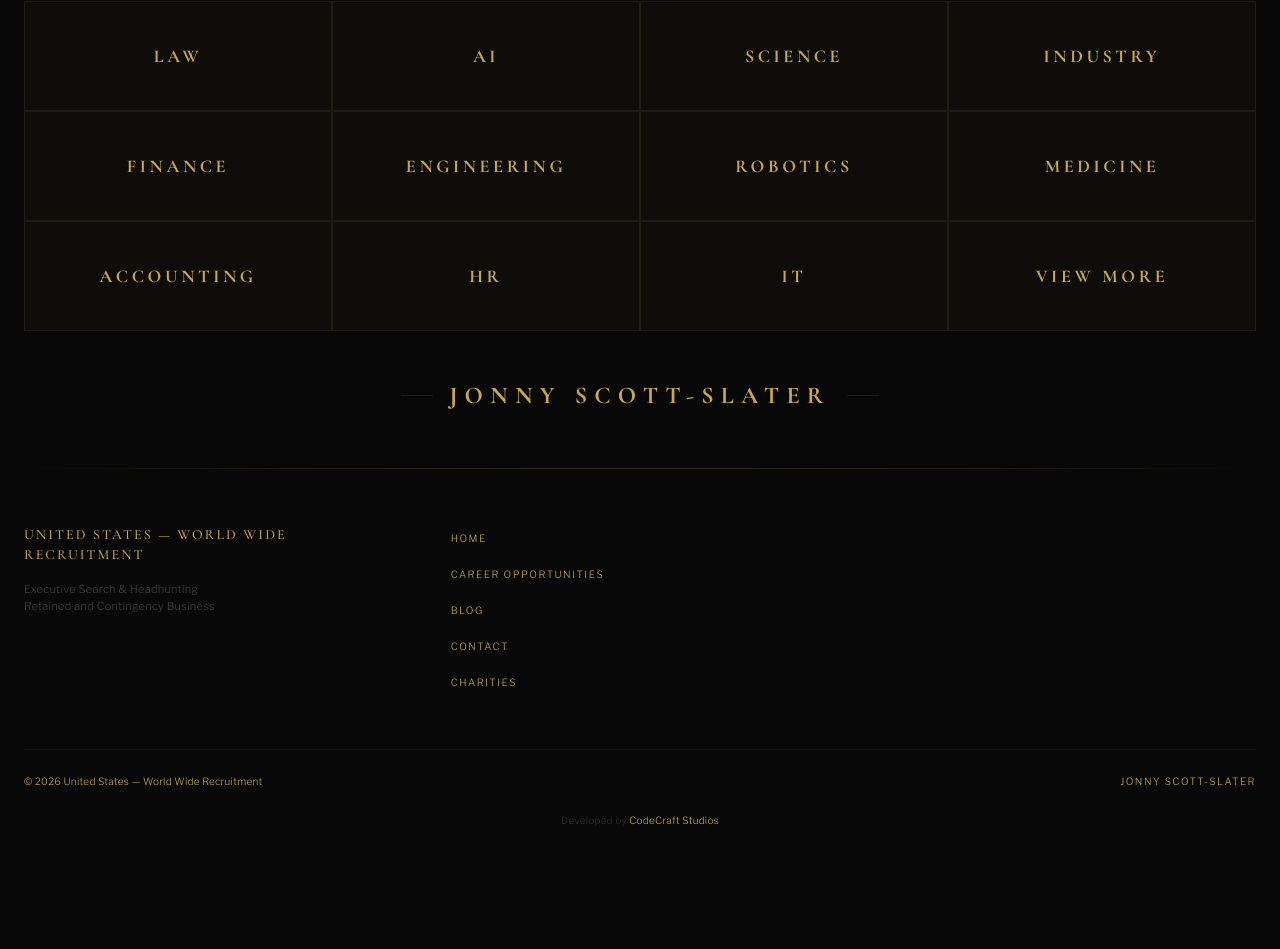
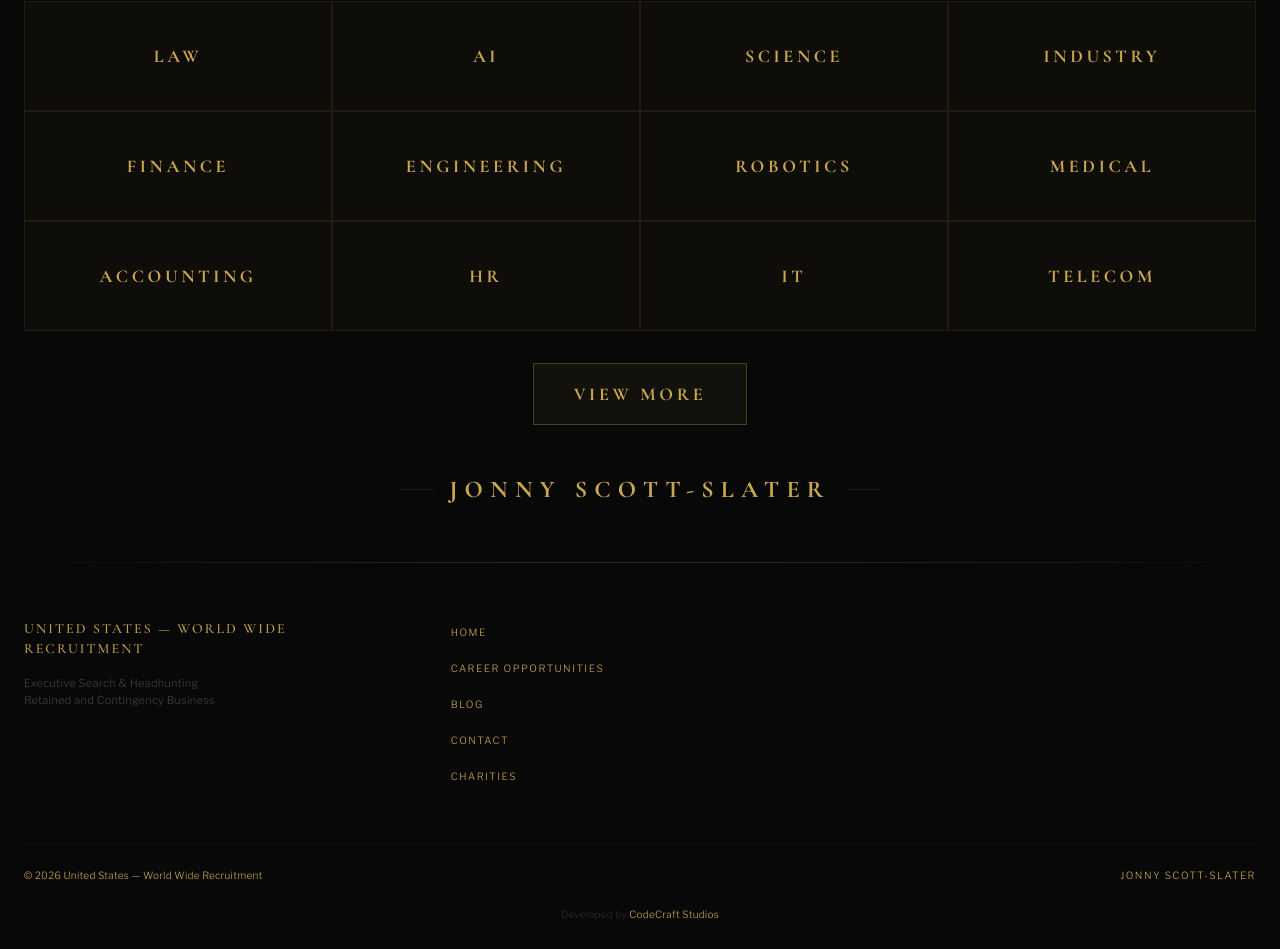
Before and after one commit to freewilly6/AWWR, a Next.js app: page / in a window 1280 px wide. Shown: the part 945-1894 px from the top of the page. Before the commit the page ends 1829 px from the top, so only its background shows below. Built offline with nearby package versions, Linux system fonts and the light colour scheme; no server answers; the database is empty.

Commit message:
new jobs

```diff
--- a/src/components/CategoryStrip.tsx
+++ b/src/components/CategoryStrip.tsx
@@ -1,17 +1,18 @@
 import Link from "next/link";
 
-const SECTORS = [
-  "Law",
-  "AI",
-  "Science",
-  "Industry",
-  "Finance",
-  "Engineering",
-  "Robotics",
-  "Medicine",
-  "Accounting",
-  "HR",
-  "IT",
+const SECTORS: { label: string; category?: string }[] = [
+  { label: "Law" },
+  { label: "AI" },
+  { label: "Science" },
+  { label: "Industry" },
+  { label: "Finance" },
+  { label: "Engineering" },
+  { label: "Robotics" },
+  { label: "Medical" },
+  { label: "Accounting" },
+  { label: "HR" },
+  { label: "IT" },
+  { label: "Telecom", category: "Telecommunications" },
 ];
 
 export default function CategoryStrip() {
@@ -32,20 +33,24 @@
         <div className="grid grid-cols-2 sm:grid-cols-4">
           {SECTORS.map((sector) => (
             <Link
-              key={sector}
-              href={`/career-opportunities?category=${encodeURIComponent(sector)}`}
+              key={sector.label}
+              href={`/career-opportunities?category=${encodeURIComponent(sector.category || sector.label)}`}
               className="category-block border border-gold-muted/15 bg-gold/[0.03] hover:bg-gold/[0.07] transition-all duration-500 px-4 py-8 lg:py-10 flex items-center justify-center group"
             >
               <span className="text-gold group-hover:text-white text-base sm:text-lg tracking-[0.2em] uppercase font-heading font-bold text-center transition-colors duration-500">
-                {sector}
+                {sector.label}
               </span>
             </Link>
           ))}
+        </div>
+
+        {/* View More button */}
+        <div className="mt-8 text-center">
           <Link
             href="/career-opportunities"
-            className="category-block border border-gold-muted/15 bg-gold/[0.03] hover:bg-gold/[0.07] transition-all duration-500 px-4 py-8 lg:py-10 flex items-center justify-center group"
+            className="inline-block border border-gold/30 bg-gold/[0.05] hover:bg-gold/[0.12] transition-all duration-500 px-10 py-4 group"
           >
-            <span className="text-gold group-hover:text-white text-base sm:text-lg tracking-[0.2em] uppercase font-heading font-bold text-center transition-colors duration-500">
+            <span className="text-gold group-hover:text-white text-base sm:text-lg tracking-[0.2em] uppercase font-heading font-bold transition-colors duration-500">
               View More
             </span>
           </Link>
--- a/src/lib/supabase.ts
+++ b/src/lib/supabase.ts
@@ -27,10 +27,12 @@
   "Finance",
   "Engineering",
   "Robotics",
-  "Medicine",
+  "Medical",
   "Accounting",
   "HR",
   "IT",
+  "Telecommunications",
+  "Hospitality",
 ] as const;
 
 export const LOCATION_REGIONS = [
```
